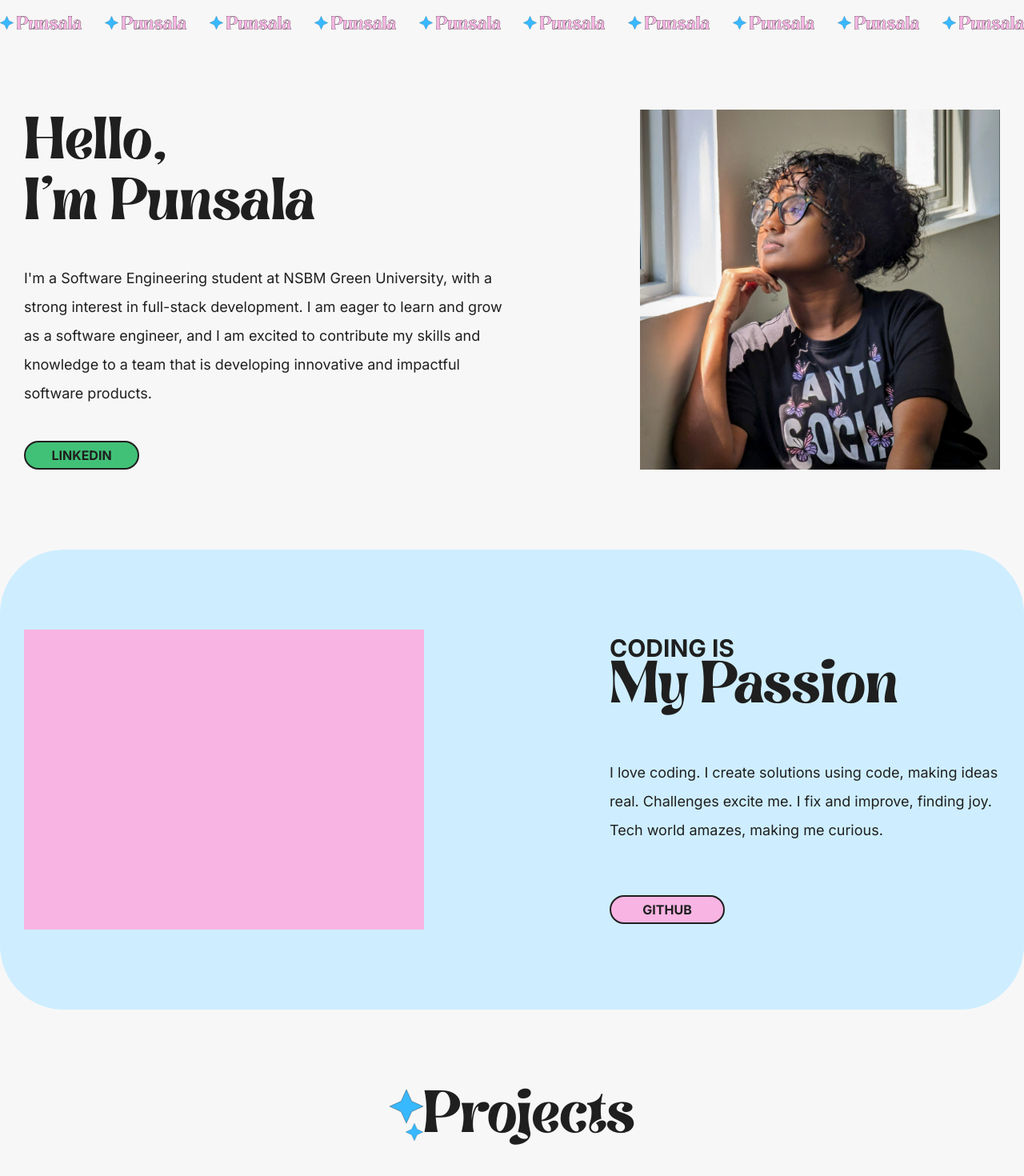
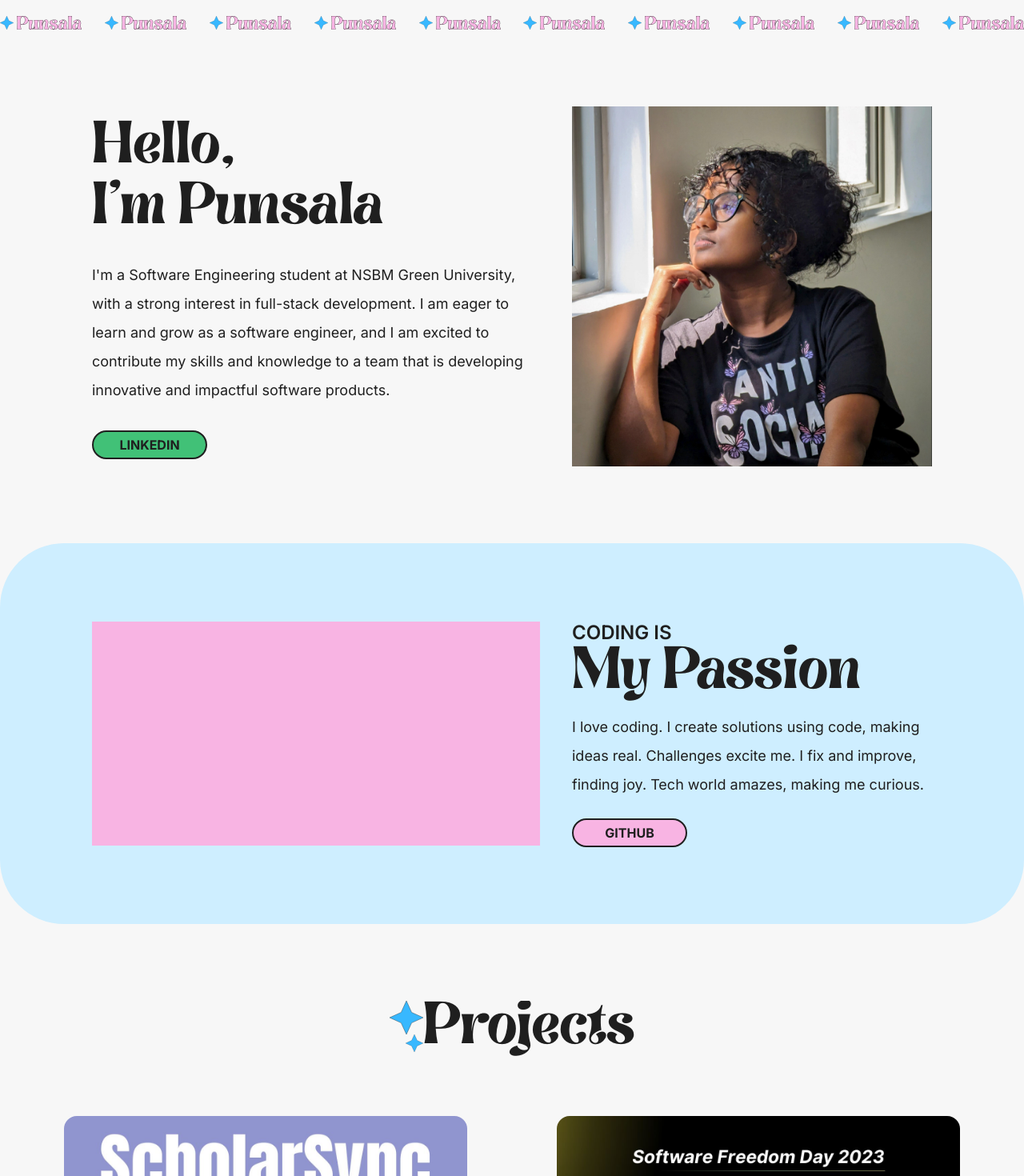
Before and after one commit to MAGHPMallawaarachchi/punsala-portfolio, a Next.js app: page / in a window 1280 px wide. Shown: the part 780-2250 px from the top of the page at 80% size. Built offline with nearby package versions, Linux system fonts and the light colour scheme.

Commit message:
Update styles and layout in components

```diff
--- a/components/About.tsx
+++ b/components/About.tsx
@@ -1,14 +1,12 @@
 import React from 'react'
-import Button from './Button'
 import Image from 'next/image'
+import Container from './Container'
 
 const About = () => {
   return (
-    <section className='mx-auto max-w-7xl flex justify-center items-center overflow-hidden paddings' id='about'>
-
-        <div className='flex lg:flex-row flex-col items-center lg:w-full sm:w-[80%] w-full justify-between lg:gap-0 gap-[60px]'>
-
-            <div className='flex flex-col lg:justify-between lg:w-[50%] lg:h-[450px] lg:gap-2 gap-8'>
+    <Container>
+      <section className='flex lg:flex-row flex-col justify-center items-center overflow-hidden gap-10' id='about'>
+          <div className='flex flex-col lg:justify-between lg:w-[50%] gap-8'>
               <h1 className='sm:leading-[76px] leading-[52px] heading'>Hello,<br/>I'm Punsala</h1>
               <p className='paragraph'>I'm a Software Engineering student at NSBM Green University, with a strong interest in full-stack development. I am eager to learn and grow as a software engineer, and I am excited to contribute my skills and knowledge to a team that is developing innovative and impactful software products.</p>
               <button className='button-text button bg-green xsm:w-36 w-28 xsm:py-1 py-2'>LinkedIn</button>
@@ -17,10 +15,8 @@ const About = () => {
           <div className='lg:w-[450px] w-full aspect-square bg-pink'>
               <Image src='/images/portrait.jpg' alt='portrait' width='450' height='450' className='object-cover w-full h-full'/>
           </div>
-
-        </div>
-
       </section>
+    </Container>
   )
 }
 
--- /dev/null
+++ b/components/Container.tsx
@@ -0,0 +1,18 @@
+'use client';
+
+interface ContainerProps {
+    children: React.ReactNode;
+}
+
+const Container: React.FC<ContainerProps> = ({
+    children
+}) => {
+    return (
+        <div
+        className='mx-auto max-w-7xl py-14 px-6 sm:px-12 lg:px-20 lg:py-24'>
+            {children}
+        </div>
+    );
+}
+
+export default Container;
--- a/components/Footer.tsx
+++ b/components/Footer.tsx
@@ -1,6 +1,6 @@
 const Footer = () => {
     return(
-        <footer className="flex justify-between items-center py-4 px-8">
+        <footer className="flex justify-between items-center py-4 px-6">
             <p className="uppercase sm:font-semibold font-medium sm:text-sm text-xs dark:text-secondary-text text-dark">©2023 Hasini Punsala</p>
             <p className="uppercase sm:font-semibold font-medium sm:text-sm text-xs dark:text-secondary-text text-dark">All Rights Reserved</p>
         </footer>
--- a/components/Hero.tsx
+++ b/components/Hero.tsx
@@ -1,12 +1,10 @@
 import React from 'react'
 import Plus from './icons/Plus'
-import Star from './icons/Star'
-import Image from 'next/image'
+import Container from './Container'
 
 const Hero = () => {
   return (
-    <section className='mx-auto max-w-7xl flex lg:flex-row flex-col-reverse justify-center items-center h-screen overflow-x-hidden px-8'>
-
+    <section className='mx-auto max-w-7xl flex lg:flex-row flex-col-reverse justify-center items-center h-screen overflow-x-hidden'>
       <div className='z-10 -mt-6 lg:-mt-0'>
           <h4 className='hidden lg:flex text-[22px] hero-name mb-4'>Hasini Punsala</h4>
           <h1 className='hero-heading'>Designer</h1>
@@ -21,11 +19,6 @@ const Hero = () => {
               </div>
           </div>
       </div>
-
-        <div>
-
-        </div>
-
     </section>
   )
 }
--- a/components/MyPassion.tsx
+++ b/components/MyPassion.tsx
@@ -1,28 +1,26 @@
 import React from 'react'
+import Container from './Container'
 
 const MyPassion = () => {
   return (
-    <section className='mx-auto flex justify-center items-center overflow-hidden dark:bg-gray bg-light-blue sm:rounded-[80px] rounded-[50px]'>
+    <section className=' dark:bg-gray bg-light-blue sm:rounded-[80px] rounded-[50px]'>
+      <Container>
+        <div className='flex lg:flex-row flex-col justify-center items-center overflow-hidden gap-10'>
+          <div className='lg:w-[50%] w-full aspect-[6/3] bg-pink lg:h-full'></div>
 
-        <div className='max-w-7xl paddings flex lg:flex-row flex-col items-center lg:w-full sm:w-[80%] w-full justify-between lg:gap-2 gap-[60px]'>
-
-            <div className='lg:w-[500px] w-full aspect-[4/3] bg-pink'></div>
-
-            <div className='flex flex-col lg:justify-between lg:w-[40%] lg:h-[360px] lg:gap-0 gap-8'>
-
-                <div>
-                    <h2 className='dark:text-light text-dark sm:text-[30px] text-[20px] uppercase leading-none font-bold'>Coding is</h2>
+          <div className='flex flex-col lg:w-[450px] gap-6'>
+            <div className='gap-2'>
+              <h2 className='dark:text-light text-dark sm:text-2xl text-xl uppercase leading-none font-semibold'>Coding is</h2>
               <h1 className='heading'>My Passion</h1>
             </div>
 
             <p className='paragraph'>I love coding. I create solutions using code, making ideas real. Challenges excite me. I fix and improve, finding joy. Tech world amazes, making me curious.</p>
-
             <button className='button-text button bg-pink xsm:w-36 w-28 xsm:py-1 py-2'>Github</button>
 
           </div>
 
         </div>
-
+      </Container>
     </section>
   )
 }
--- a/components/Project.tsx
+++ b/components/Project.tsx
@@ -11,8 +11,8 @@ type Props = {
 
 const Project = ({name, category, description, link, image}: Props) => {
   return (
-    <div className='flex flex-col gap-5 max-w-xl'>
-        <Image src={image} width={570} height={362} alt={name} className='rounded-[20px]' />
+    <div className='flex flex-col gap-6 max-w-xl w-[45%]'>
+        <Image src={image} width={570} height={362} alt={name} className='rounded-2xl' />
 
         <div className='flex flex-col items-start gap-1'>
             <h4 className='uppercase dark:text-secondary-text text-dark text-sm sm:text-lg'>{category}</h4>
--- a/components/Projects.tsx
+++ b/components/Projects.tsx
@@ -4,6 +4,7 @@ import React, { useState } from 'react'
 import Star from './icons/Star'
 import Project from './Project'
 import { ProjectData } from '@/constants'
+import Container from './Container'
 
 const Projects = () => {
   const [visibleProjects, setVisibleProjects] = useState(4);
@@ -18,8 +19,9 @@ const Projects = () => {
   };
 
   return (
-    <section className='mx-auto max-w-7xl flex flex-col justify-center items-center overflow-hidden paddings' id='projects'>
-      <div className='flex sm:mb-[90px] mb-[30px]'>
+    <Container>
+      <section className='flex flex-col justify-center items-center overflow-hidden' id='projects'>
+        <div className='flex sm:mb-20 mb-16'>
           <div className='hidden lg:flex flex-col items-end'>
             <Star height={42}/>
             <Star height={22}/>
@@ -55,6 +57,7 @@ const Projects = () => {
           <div></div>
         )}
       </section>
+    </Container>
   )
 }
 
```
Lines whose indentation alone changed are shown as unchanged.
